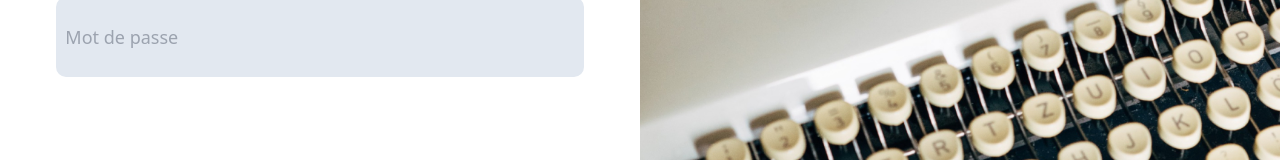
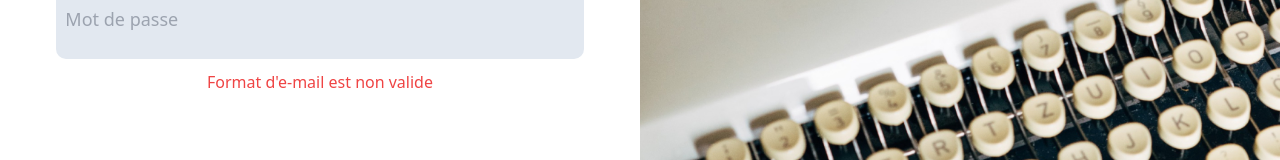
Before and after one commit to thenotoriousmehdi/maqaal-front, a React (Vite) app: page /LogIn in a window 1280 px wide. Both pictures are taken after a click on the button "Se connecter". Shown: the part 531-691 px from the top of the page. Built offline with nearby package versions, Linux system fonts and the light colour scheme.

Commit message:
Update Log_in.jsx

```diff
--- a/src/pages/Log_in.jsx
+++ b/src/pages/Log_in.jsx
@@ -8,7 +8,7 @@ import pic from '../assets/pic1.jpg'
 const Log_in = () => {
   const [email, setEmail] = useState('');
   const [password, setPassword] = useState('');
-
+  const [error, setError] = useState('');
 
   const handleEmailChange = (event) => {
     setEmail(event.target.value);
@@ -22,6 +22,14 @@ const Log_in = () => {
     event.preventDefault();
     console.log(email);
     console.log(password);
+    const emailRegex = /^[^\s@]+@[^\s@]+\.[^\s@]+$/;
+
+    if (!emailRegex.test(email)) {
+      setError('Format d\'e-mail est non valide');
+    } else {
+      setError('');
+      // Envoyer le formulaire ou effectuer d'autres actions
+    }
 
   }
 
@@ -58,7 +66,7 @@ const Log_in = () => {
     className='w-[528px] h-20  text-black text-[18px]   bg-slate-200 rounded-[10px] '
      />
     </div>
-
+     {error && <p className="text-red-500 font-['SF Pro']">{error}</p>}
        <div className='py-4'>
       <button onClick={handleSubmit}
       type="submit"
```
